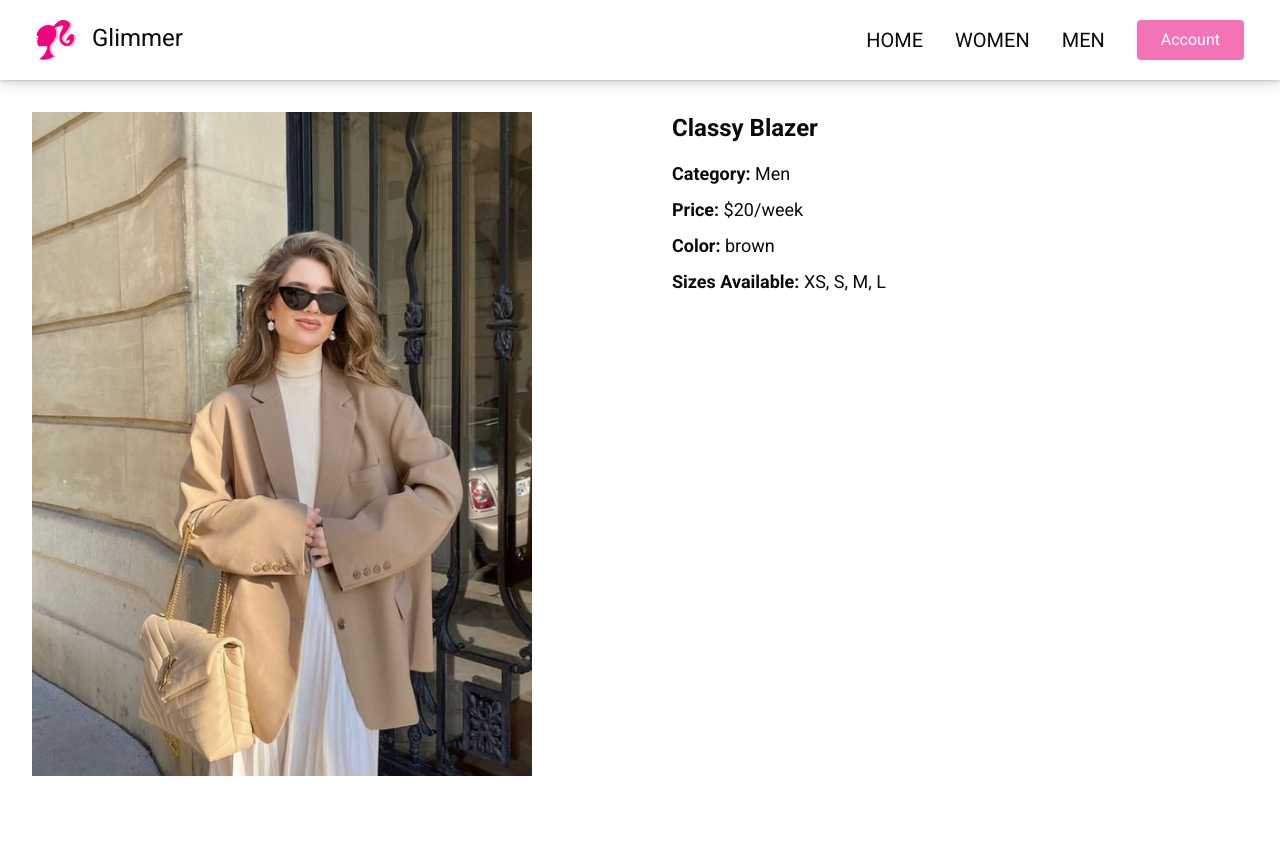
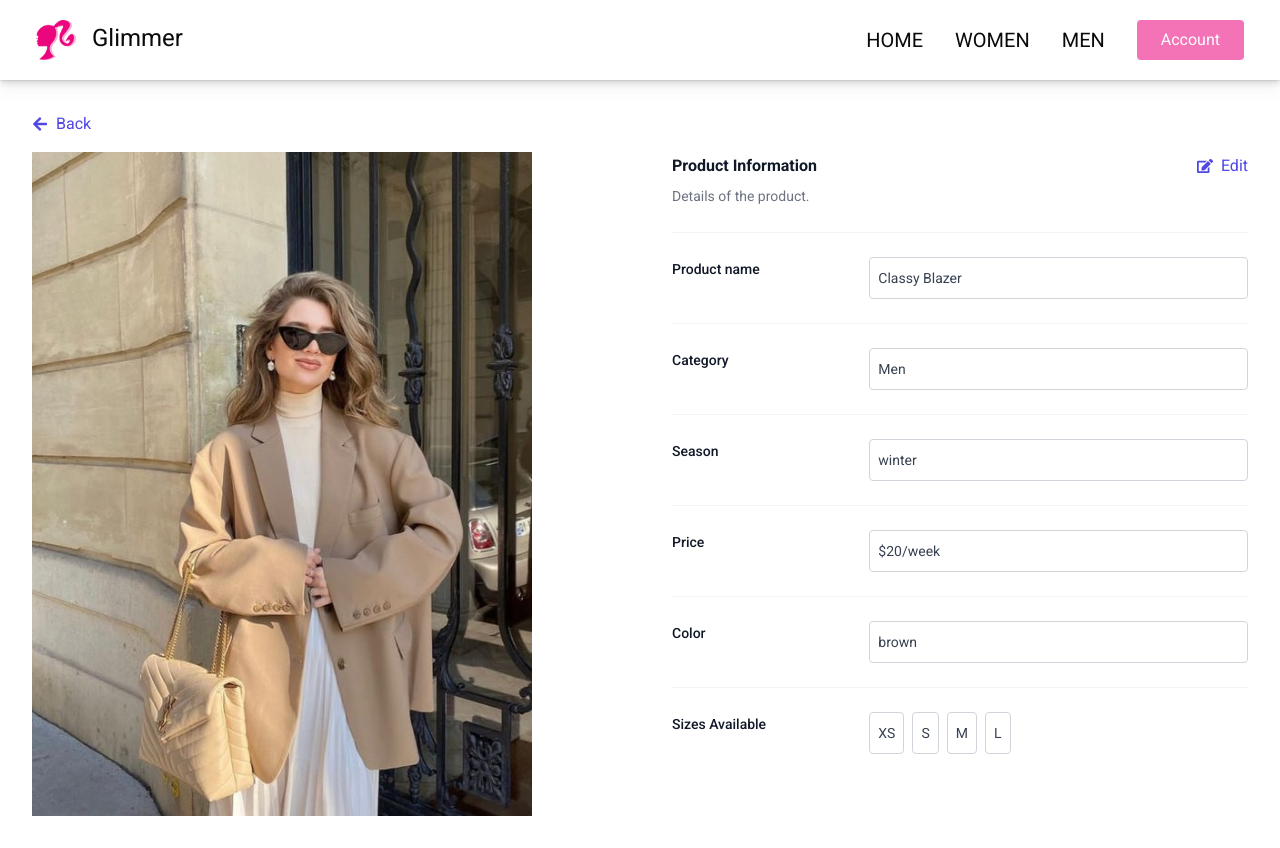
Before and after one commit to jilamikalalae/glimmer, a Next.js app: page /product/1 in a window 1280 px wide. Before the commit the page ends 808 px from the top, so only its background shows below. Built offline with nearby package versions, Linux system fonts and the light colour scheme.

Commit message:
edit merchat page

```diff
--- a/app/product/[id]/page.js
+++ b/app/product/[id]/page.js
@@ -1,29 +1,60 @@
-"use client"; // Add this to make the component a Client Component
+"use client"; // Ensures the component is treated as a client component
 
+import { useState } from 'react';
+import { FaEdit, FaCheck, FaArrowLeft, FaPlus } from 'react-icons/fa';
+import Image from 'next/image';
 import { useRouter } from 'next/navigation';
-import { useState, useEffect } from 'react';
-import Image from 'next/image';
-import { FaEdit } from 'react-icons/fa';
 
 const products = [
-  { id: 1, name: "Classy Blazer", price: "$20/week", color: "brown", category: "Men", img: "/image/turtleneck.jpeg", sizes: ["XS", "S", "M", "L"] },
-  { id: 2, name: "Fur cuffed cardigan", price: "$30/week", color: "cream", category: "Women", img: "/image/fur-cuffed-cardigan.jpeg", sizes: ["S", "M", "L"] },
+  { id: 1, name: "Classy Blazer", price: "$20/week", color: "brown", category: "Men", season: "winter", img: "/image/turtleneck.jpeg", sizes: ["XS", "S", "M", "L"] },
+  { id: 2, name: "Fur cuffed cardigan", price: "$30/week", color: "cream", category: "Women", season: "fall", img: "/image/fur-cuffed-cardigan.jpeg", sizes: ["S", "M", "L"] },
 ];
 
 export default function ProductDetails({ params }) {
-  const { id } = params; // Get the dynamic ID from the URL
-  const [product, setProduct] = useState(null);
+  const { id } = params; // Get the dynamic product ID
+  const [product, setProduct] = useState(products.find(p => p.id === parseInt(id)));
+  const [isEditing, setIsEditing] = useState(false);
+  const [editedProduct, setEditedProduct] = useState({ ...product });
+  const [newSize, setNewSize] = useState('');
+  const router = useRouter(); // Get router instance
 
-  useEffect(() => {
-    const selectedProduct = products.find(p => p.id === parseInt(id));
-    setProduct(selectedProduct);
-  }, [id]);
+  const handleEdit = () => setIsEditing(true);
+  const handleDone = () => {
+    setIsEditing(false);
+    setProduct(editedProduct); // Save the edited product details
+  };
+
+  const handleChange = (e) => {
+    const { name, value } = e.target;
+    setEditedProduct(prev => ({ ...prev, [name]: value }));
+  };
+
+  const handleAddSize = () => {
+    if (newSize && !editedProduct.sizes.includes(newSize)) {
+      setEditedProduct(prev => ({
+        ...prev,
+        sizes: [...prev.sizes, newSize]
+      }));
+      setNewSize(''); // Clear the input field
+    }
+  };
+
+  const handleBack = () => {
+    router.back(); // Navigate back to the previous page
+  };
 
   if (!product) return <p>Product not found</p>;
 
   return (
     <div className="p-8">
+      <div className="flex justify-between">
+        {/* Back Button */}
+        <button onClick={handleBack} className="text-indigo-600 hover:text-indigo-500 flex items-center mb-4">
+          <FaArrowLeft className="mr-2" /> Back
+        </button>
+      </div>
       <div className="flex">
+        {/* Product Image */}
         <div className="w-1/2">
           <Image
             src={product.img}
@@ -33,18 +64,170 @@ export default function ProductDetails({ params }) {
             className="object-cover"
           />
         </div>
+
+        {/* Product Details */}
         <div className="w-1/2 pl-8">
-          <h1 className="text-2xl font-bold mb-4">{product.name}</h1>
-          <p className="text-lg mb-2"><strong>Category:</strong> {product.category}</p>
-          <p className="text-lg mb-2"><strong>Price:</strong> {product.price}</p>
-          <p className="text-lg mb-2"><strong>Color:</strong> {product.color}</p>
-          <p className="text-lg mb-2"><strong>Sizes Available:</strong> {product.sizes.join(', ')}</p>
-          <button
-            onClick={() => router.push(`/product/edit/${product.id}`)}
-            className="bg-babypink text-white px-4 py-2 rounded mt-4 flex items-center gap-2"
-          >
-            <FaEdit /> Edit
-          </button>
+          <div className="flex justify-between">
+            <h3 className="text-base font-semibold leading-7 text-gray-900">Product Information</h3>
+            {!isEditing ? (
+              <button onClick={handleEdit} className="text-indigo-600 hover:text-indigo-500 flex items-center">
+                <FaEdit className="mr-2" /> Edit
+              </button>
+            ) : (
+              <button onClick={handleDone} className="text-green-600 hover:text-green-500 flex items-center">
+                <FaCheck className="mr-2" /> Done
+              </button>
+            )}
+          </div>
+          <p className="mt-1 max-w-2xl text-sm leading-6 text-gray-500">Details of the product.</p>
+
+          <div className="mt-6 border-t border-gray-100">
+            <dl className="divide-y divide-gray-100">
+              {/* Product Name */}
+              <div className="px-4 py-6 sm:grid sm:grid-cols-3 sm:gap-4 sm:px-0">
+                <dt className="text-sm font-medium leading-6 text-gray-900">Product name</dt>
+                <dd className="mt-1 text-sm leading-6 text-gray-700 sm:col-span-2 sm:mt-0 border border-gray-300 p-2 rounded">
+                  {!isEditing ? (
+                    product.name
+                  ) : (
+                    <input
+                      type="text"
+                      name="name"
+                      value={editedProduct.name}
+                      onChange={handleChange}
+                      className="w-full border border-gray-300 p-1 rounded"
+                    />
+                  )}
+                </dd>
+              </div>
+
+              {/* Category */}
+              <div className="px-4 py-6 sm:grid sm:grid-cols-3 sm:gap-4 sm:px-0">
+                <dt className="text-sm font-medium leading-6 text-gray-900">Category</dt>
+                <dd className="mt-1 text-sm leading-6 text-gray-700 sm:col-span-2 sm:mt-0 border border-gray-300 p-2 rounded">
+                  {!isEditing ? (
+                    product.category
+                  ) : (
+                    <input
+                      type="text"
+                      name="category"
+                      value={editedProduct.category}
+                      onChange={handleChange}
+                      className="w-full border border-gray-300 p-1 rounded"
+                    />
+                  )}
+                </dd>
+              </div>
+
+              {/* Season */}
+              <div className="px-4 py-6 sm:grid sm:grid-cols-3 sm:gap-4 sm:px-0">
+                <dt className="text-sm font-medium leading-6 text-gray-900">Season</dt>
+                <dd className="mt-1 text-sm leading-6 text-gray-700 sm:col-span-2 sm:mt-0 border border-gray-300 p-2 rounded">
+                  {!isEditing ? (
+                    product.season
+                  ) : (
+                    <select
+                      name="season"
+                      value={editedProduct.season}
+                      onChange={handleChange}
+                      className="w-full border border-gray-300 p-1 rounded"
+                    >
+                      <option value="winter">Winter</option>
+                      <option value="spring">Spring</option>
+                      <option value="summer">Summer</option>
+                      <option value="fall">Fall</option>
+                    </select>
+                  )}
+                </dd>
+              </div>
+
+              {/* Price */}
+              <div className="px-4 py-6 sm:grid sm:grid-cols-3 sm:gap-4 sm:px-0">
+                <dt className="text-sm font-medium leading-6 text-gray-900">Price</dt>
+                <dd className="mt-1 text-sm leading-6 text-gray-700 sm:col-span-2 sm:mt-0 border border-gray-300 p-2 rounded">
+                  {!isEditing ? (
+                    product.price
+                  ) : (
+                    <input
+                      type="text"
+                      name="price"
+                      value={editedProduct.price}
+                      onChange={handleChange}
+                      className="w-full border border-gray-300 p-1 rounded"
+                    />
+                  )}
+                </dd>
+              </div>
+
+              {/* Color */}
+              <div className="px-4 py-6 sm:grid sm:grid-cols-3 sm:gap-4 sm:px-0">
+                <dt className="text-sm font-medium leading-6 text-gray-900">Color</dt>
+                <dd className="mt-1 text-sm leading-6 text-gray-700 sm:col-span-2 sm:mt-0 border border-gray-300 p-2 rounded">
+                  {!isEditing ? (
+                    product.color
+                  ) : (
+                    <input
+                      type="text"
+                      name="color"
+                      value={editedProduct.color}
+                      onChange={handleChange}
+                      className="w-full border border-gray-300 p-1 rounded"
+                    />
+                  )}
+                </dd>
+              </div>
+
+              {/* Sizes Available */}
+              <div className="px-4 py-6 sm:grid sm:grid-cols-3 sm:gap-4 sm:px-0">
+                <dt className="text-sm font-medium leading-6 text-gray-900">Sizes Available</dt>
+                <dd className="mt-1 text-sm leading-6 text-gray-700 sm:col-span-2 sm:mt-0 flex flex-wrap gap-2">
+                  {!isEditing ? (
+                    product.sizes.map((size, index) => (
+                      <button key={index} className="border border-gray-300 p-2 rounded">
+                        {size}
+                      </button>
+                    ))
+                  ) : (
+                    <>
+                      {editedProduct.sizes.map((size, index) => (
+                        <button
+                          key={index}
+                          className={`border border-gray-300 p-2 rounded ${
+                            editedProduct.sizes.includes(size) ? 'bg-indigo-600 text-white' : ''
+                          }`}
+                          onClick={() =>
+                            setEditedProduct(prev => ({
+                              ...prev,
+                              sizes: prev.sizes.includes(size)
+                                ? prev.sizes.filter(s => s !== size)
+                                : [...prev.sizes, size],
+                            }))
+                          }
+                        >
+                          {size}
+                        </button>
+                      ))}
+                      <div className="flex items-center gap-2 mt-4">
+                      <input
+                            type="text"
+                            value={newSize}
+                            onChange={(e) => setNewSize(e.target.value)}
+                            placeholder="New size"
+                            className="border border-gray-300 p-2 rounded w-full"
+                          />
+                        <button
+                          onClick={handleAddSize}
+                          className="bg-indigo-600 text-white p-2 rounded flex items-center"
+                        >
+                          <FaPlus className="mr-2" /> Add Size
+                        </button>
+                      </div>
+                    </>
+                  )}
+                </dd>
+              </div>
+            </dl>
+          </div>
         </div>
       </div>
     </div>
--- a/app/shop/page.js
+++ b/app/shop/page.js
@@ -3,7 +3,7 @@
 import Link from 'next/link';
 
 const products = [
-  { id: 1, name: "Classy Blazer", price: "$20/week", color: "brown", category: "Women", img: "/image/turtleneck.jpeg", sizes: ["XS", "S", "M", "L"] },
+  { id: 1, name: "Classy Blazer", price: "$20/week", color: "brown", category: "Men", img: "/image/turtleneck.jpeg", sizes: ["XS", "S", "M", "L"] },
   { id: 2, name: "Fur cuffed cardigan", price: "$30/week", color: "cream", category: "Women", img: "/image/fur-cuffed-cardigan.jpeg", sizes: ["S", "M", "L"] },
 ];
 
```
